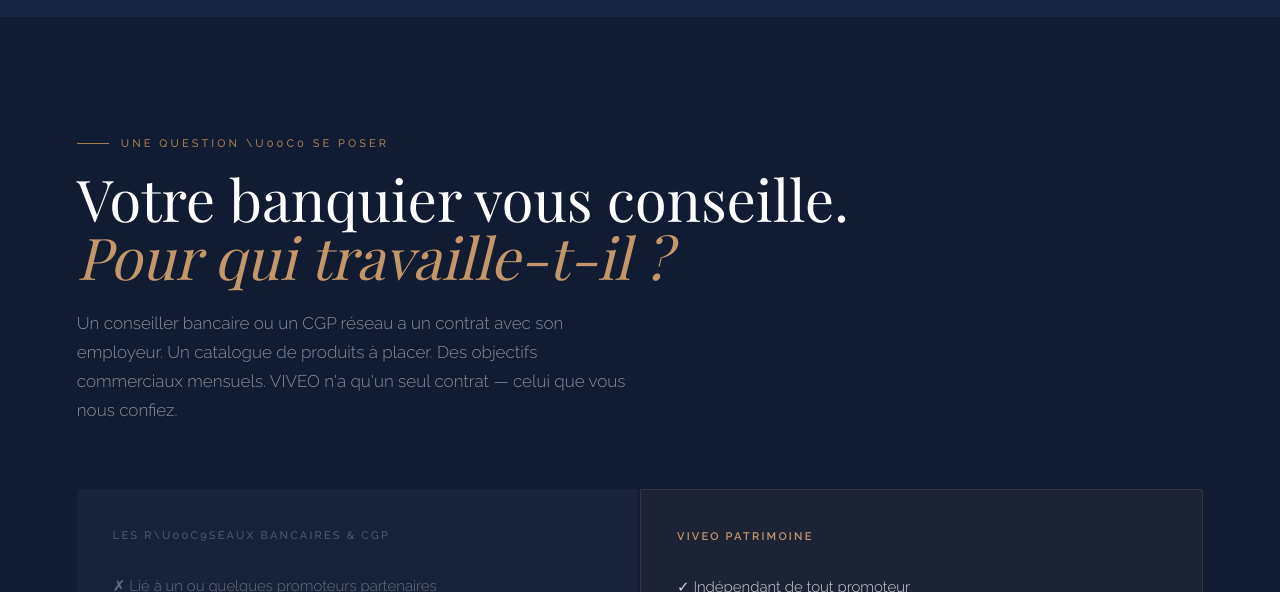
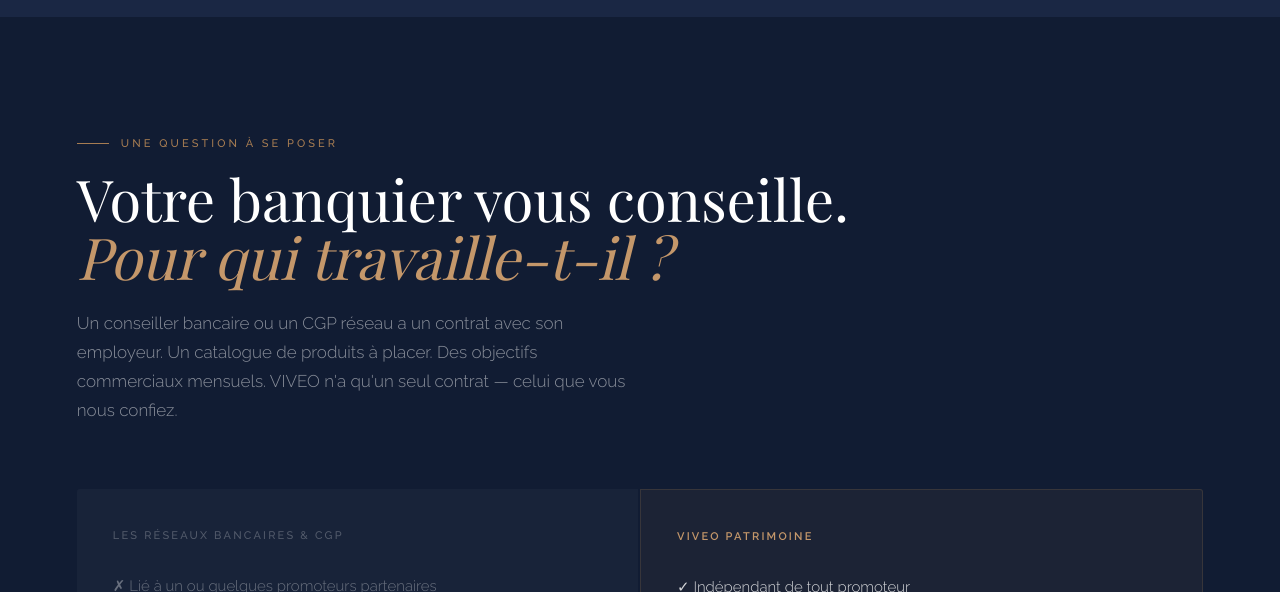
Before and after one commit to tblanchardviveo/viveo-public, a React (Vite) app: page / in a window 1280 px wide. Shown: the part 3720-4312 px from the top of the page. Built offline with nearby package versions, Linux system fonts and the light colour scheme; no server answers; the database is empty; a web font is replaced by a local one.

Commit message:
Update BanquesV3.jsx

```diff
--- a/src/components/home-v3/BanquesV3.jsx
+++ b/src/components/home-v3/BanquesV3.jsx
@@ -6,6 +6,7 @@ const reseaux = [
   '\u2717 Objectifs commerciaux mensuels \u00e0 atteindre',
   '\u2717 Connaissance th\u00e9orique des programmes'
 ]
+
 const viveo = [
   '\u2713 Ind\u00e9pendant de tout promoteur',
   '\u2713 27 ans de n\u00e9gociation c\u00f4t\u00e9 promoteur',
@@ -20,7 +21,7 @@ export default function BanquesV3() {
     <section data-bg="#111C33" style={{ background: '#111C33', padding: '15vh 6vw' }}>
       <div style={{ display: 'flex', alignItems: 'center', gap: 12, marginBottom: 20 }}>
         <span style={{ width: 32, height: 1, background: '#A67C52' }} />
-        <span style={{ fontFamily: "'Raleway',sans-serif", fontWeight: 500, fontSize: 11, textTransform: 'uppercase', letterSpacing: '0.28em', color: '#A67C52' }}>UNE QUESTION \u00c0 SE POSER</span>
+        <span style={{ fontFamily: "'Raleway',sans-serif", fontWeight: 500, fontSize: 11, textTransform: 'uppercase', letterSpacing: '0.28em', color: '#A67C52' }}>{"UNE QUESTION \u00c0 SE POSER"}</span>
       </div>
 
       <h2 style={{ fontFamily: "'Playfair Display',Georgia,serif", fontWeight: 300, fontSize: 'clamp(32px,4.5vw,60px)', color: '#fff', lineHeight: 1.0, margin: 0 }}>
@@ -35,7 +36,7 @@ export default function BanquesV3() {
       <div style={{ display: 'flex', gap: 2, marginTop: 64, flexWrap: 'wrap' }}>
         {/* LEFT - Reseaux */}
         <div style={{ flex: 1, background: 'rgba(255,255,255,0.03)', borderRadius: '3px 0 0 3px', padding: '40px 36px' }}>
-          <div style={{ fontFamily: "'Raleway',sans-serif", fontWeight: 500, fontSize: 11, textTransform: 'uppercase', letterSpacing: '0.20em', color: 'rgba(255,255,255,0.25)', marginBottom: 32 }}>LES R\u00c9SEAUX BANCAIRES & CGP</div>
+          <div style={{ fontFamily: "'Raleway',sans-serif", fontWeight: 500, fontSize: 11, textTransform: 'uppercase', letterSpacing: '0.20em', color: 'rgba(255,255,255,0.25)', marginBottom: 32 }}>{"LES R\u00c9SEAUX BANCAIRES & CGP"}</div>
           {reseaux.map((r, i) => (
             <p key={i} style={{ fontFamily: "'Raleway',sans-serif", fontWeight: 300, fontSize: 15, color: 'rgba(255,255,255,0.35)', lineHeight: 1.7, margin: '0 0 8px' }}>{r}</p>
           ))}
```
